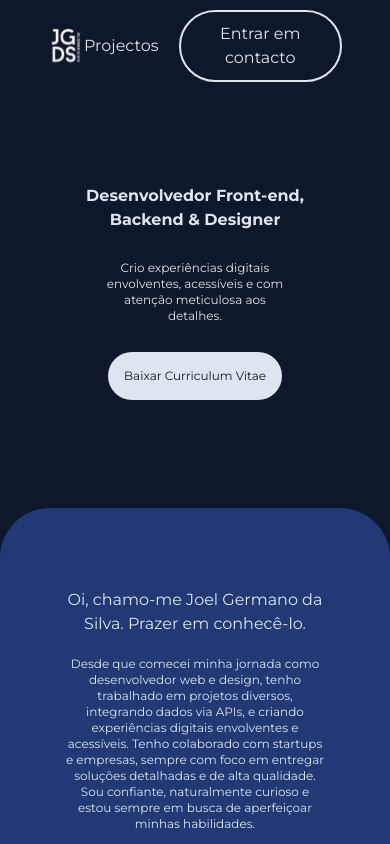
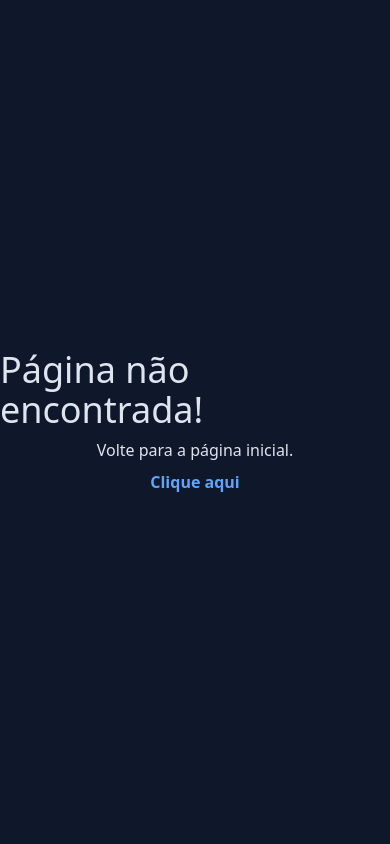
Before and after one commit to joelsilva333/portifolio-joel-silva, a React (Vite) app: page / in a window 390 px wide. Built offline with nearby package versions, Linux system fonts and the light colour scheme.

Commit message:
subindo alterações de responsividade

```diff
--- a/src/App.tsx
+++ b/src/App.tsx
@@ -6,7 +6,7 @@
 	return (
 		<Router>
 			<Routes>
-				<Route path="/" element={<Home />} />
+				<Route path="/portifolio-joel-silva" element={<Home />} />
 				<Route path="*" element={<NotFoundPage />} />
 			</Routes>
 		</Router>
```
